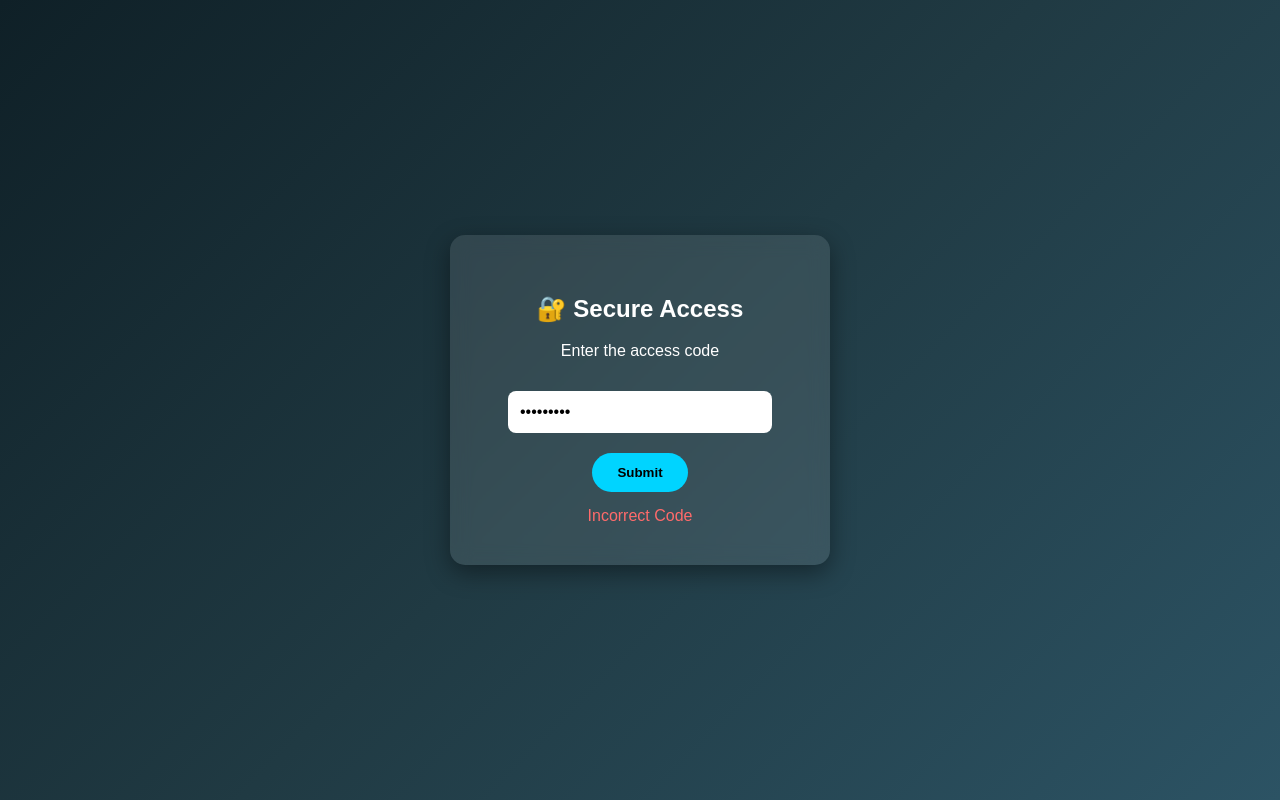
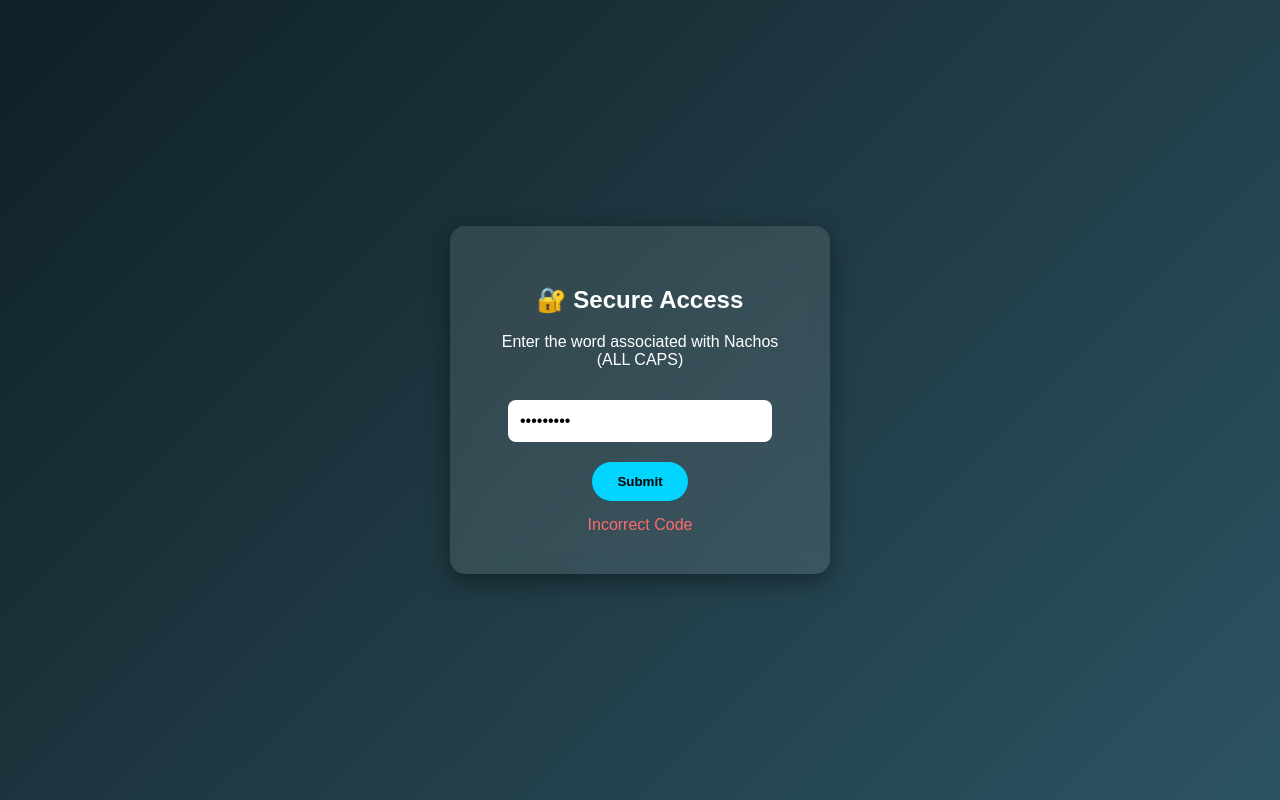
Before and after one commit to jsCMScs/jsCMScs.github.io, a plain HTML site: page index.html in a window 1280 px wide. Both pictures are taken after typing "Sample123" into the empty fields and a click on the button "Submit". Drawn offline with Linux system fonts and the light colour scheme.

Commit message:
Update access prompt and correct code for validation

```diff
--- a/index.html
+++ b/index.html
@@ -62,7 +62,7 @@ button:hover {
 
 <div class="container">
     <h2>🔐 Secure Access</h2>
-    <p>Enter the access code</p>
+    <p>Enter the word associated with Nachos (ALL CAPS)</p>
 
     <input type="password" id="codeInput" placeholder="Enter Code">
     <br>
@@ -76,7 +76,7 @@ button:hover {
 function checkCode() {
 
     // CHANGE YOUR CODE HERE
-    let correctCode = "CYBER123";
+    let correctCode = "WONDERFUL";
 
     let userCode = document.getElementById("codeInput").value;
 
```
